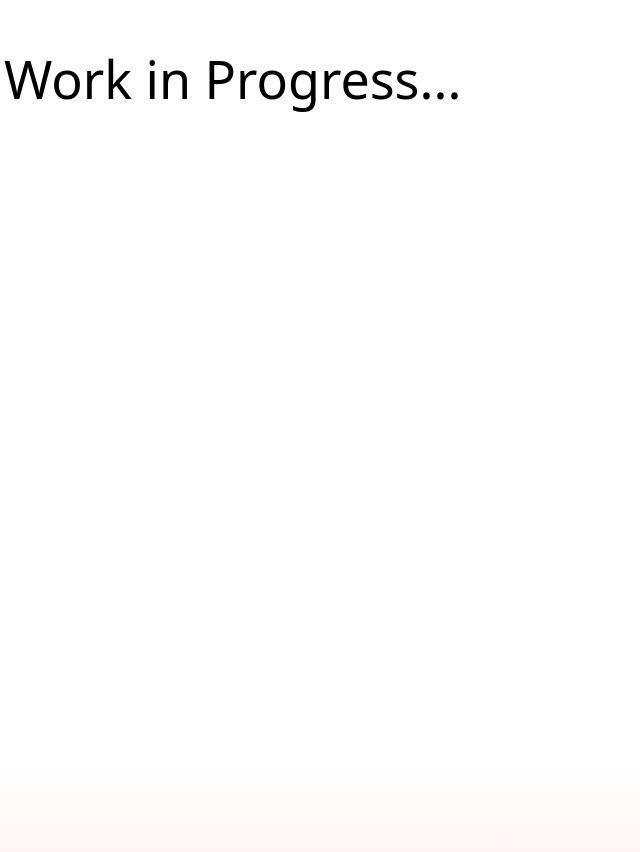
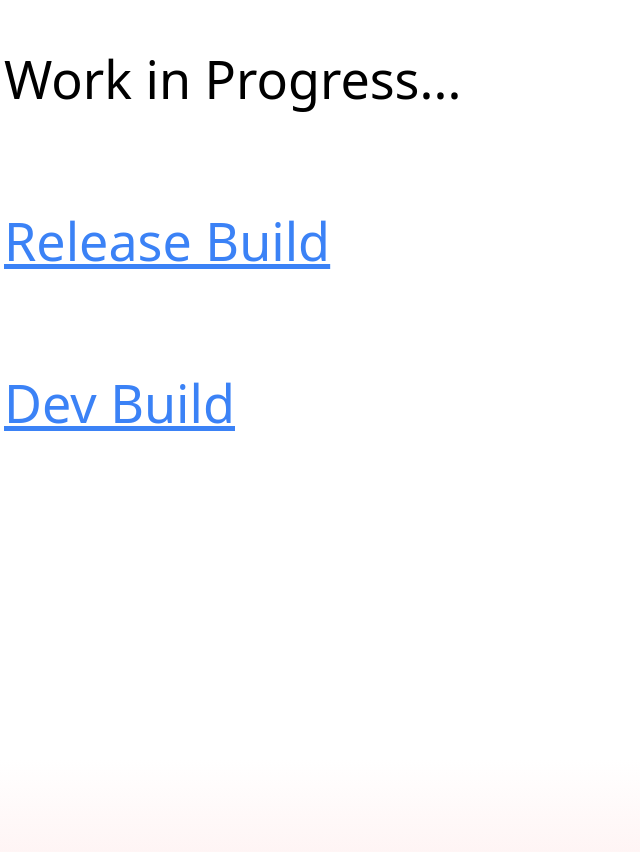
Before and after one commit to ajay-jayanth/Personal-Website, a React (Create React App) app: page / in a window 1280 px wide. Shown: the part 840-1692 px from the top of the page, without its empty margins (0-640 px from the left). Built offline with nearby package versions, Linux system fonts and the light colour scheme.

Commit message:
added build links

```diff
--- a/src/App.css
+++ b/src/App.css
@@ -101,6 +101,9 @@ html {
     font-size: 25px;
     font-weight: 300;
   }
+  #Link {
+    @apply text-blue-500 underline
+  }
   /* EXPERIENCE PAGE */
   .panel-3 {
     @apply h-screen w-full overflow-hidden flex flex-nowrap text-center bg-gradient-to-b from-white to-red-300
--- a/src/App.js
+++ b/src/App.js
@@ -35,6 +35,8 @@ function App() {
       <div className="panel-2" id="About">
         <div className="body-2">
           <h1>Work in Progress...</h1>
+          <h1 id="Link"><a href="https://github.com/ajay-jayanth/personal-website" rel="noopener noreferrer" target="_blank">Release Build</a></h1>
+          <h1 id="Link"><a href="https://github.com/ajay-jayanth/personal-website-dev" rel="noopener noreferrer" target="_blank">Dev Build</a></h1>
           {/* <h1>About</h1>
           <p>I'm currently a college freshman majoring in Computer Science and have engaged in numerous diverse extracurriculars and projects to build my technical and soft skills to pursue a career in the field.</p>
           <h2 id="s1">Education</h2>
```
Also changed, not shown: 1 other file (tests, documents, lock files or other folders).
